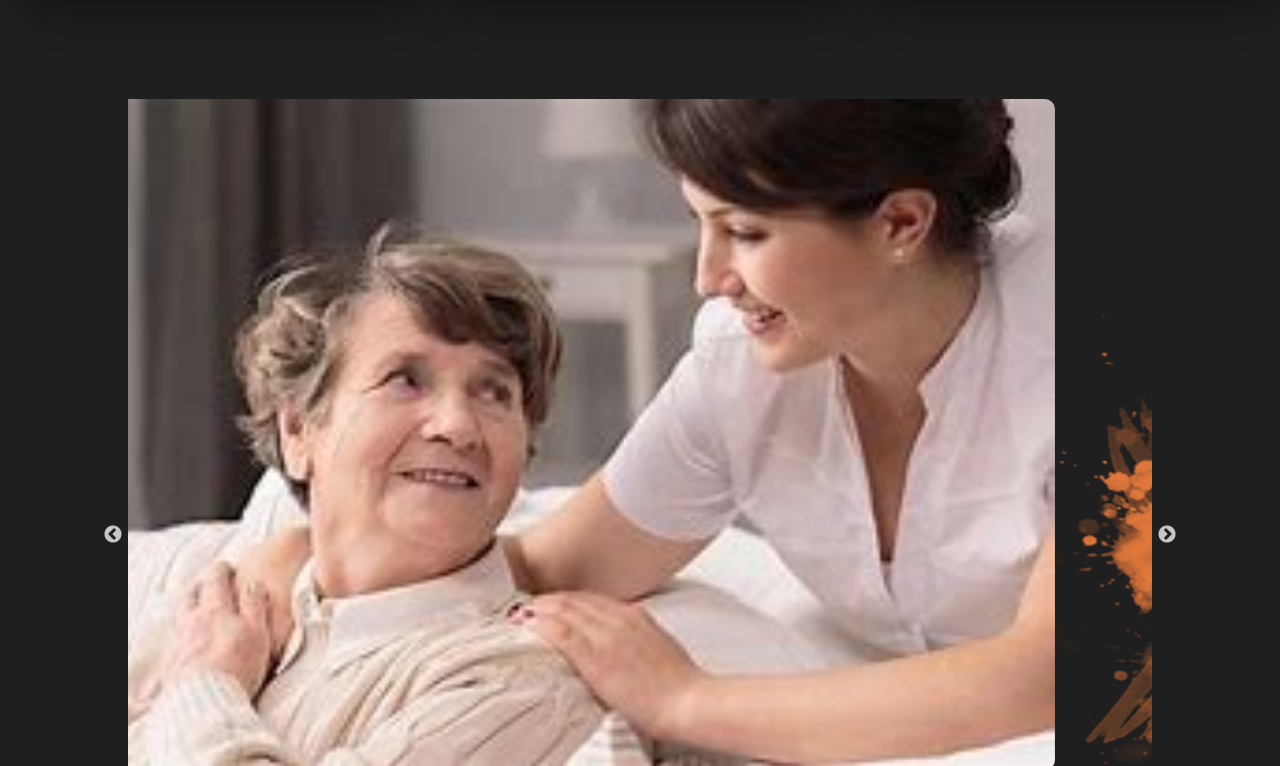
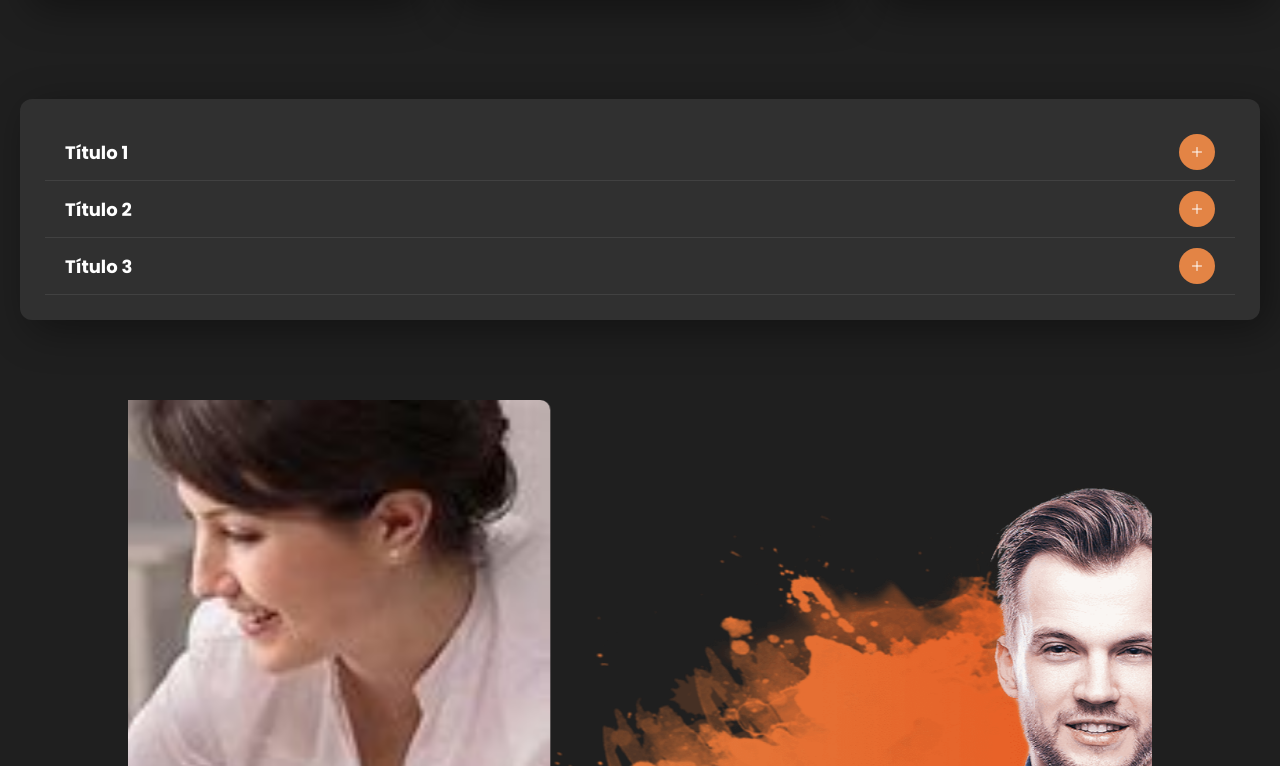
Before and after one commit to RobinsonBeato/Confort-Group, a React (Vite) app in the folder Web/: page / in a window 1280 px wide. Shown: the part 1134-1900 px from the top of the page. Built offline with nearby package versions, Linux system fonts and the light colour scheme; a web font is replaced by a local one.

Commit message:
fixing accordion

```diff
--- /dev/null
+++ b/Web/components/Accordion.jsx
@@ -0,0 +1,42 @@
+import React, { useState } from 'react';
+
+
+const AccordionItem = ({ title, content, isOpen, onClick }) => {
+  return (
+    <div className="accordion-item ">
+      <div className="accordion-title " onClick={onClick}>
+        <h3 className="h2 colored">{title}</h3>
+        <span className="accordion-icon open accordion-content"  >{isOpen ? <ion-icon style={{ color: 'var(--color-primary)'}} name="remove-outline"></ion-icon> : <ion-icon style={{ color: 'var(--color-primary)'}} name="add-outline"></ion-icon> }</span>
+      </div>
+      {isOpen && <div className="accordion-content section-text">{content}
+        <a href='#' className='link-accordion'>Ver más
+           <ion-icon style={{ marginLeft: '10px'}} name="arrow-forward-outline"></ion-icon>
+        </a>
+        </div>}
+    </div>
+  );
+};
+
+const Accordion = ({ items }) => {
+  const [openIndex, setOpenIndex] = useState(null);
+
+  const handleClick = (index) => {
+    setOpenIndex(openIndex === index ? null : index);
+  };
+
+  return (
+    <div className="accordion">
+      {items.map((item, index) => (
+        <AccordionItem
+          key={index}
+          title={item.title}
+          content={item.content}
+          isOpen={openIndex === index}
+          onClick={() => handleClick(index)}
+        />
+      ))}
+    </div>
+  );
+};
+
+export default Accordion;
--- a/Web/index.html
+++ b/Web/index.html
@@ -23,4 +23,5 @@
 <script type="module" src="https://unpkg.com/ionicons@5.5.2/dist/ionicons/ionicons.esm.js"></script>
 <script nomodule src="https://unpkg.com/ionicons@5.5.2/dist/ionicons/ionicons.js"></script>
 
+
 </html>
--- a/Web/src/App.css
+++ b/Web/src/App.css
@@ -21,7 +21,7 @@
    */
 
   --raw-seinna: hsl(24, 74%, 58%);
-  --sizzling-sunrise: hsl(51, 95%, 54%);
+  --sizzling-sunrise: hsl(51, 98%, 49%);
   --scarlet: hsl(13, 96%, 47%);
   --black: hsl(0, 0%, 0%);
   --white: hsl(0, 0%, 100%);
@@ -113,7 +113,99 @@ body.light_theme {
   border-radius: 10px;
 }
 
+/*-----------------------------------*\
+ * #Accordion
+\*-----------------------------------*/
+/* Accordion.css */
+.accordion {
 
+    background: var(--bg-secondary);
+
+    margin-left:20px;
+    margin-right:20px;
+    margin-bottom:80px;
+    padding: 25px;
+    border-radius: var(--radius-12);
+    box-shadow: var(--shadow-1);
+
+    transition: max-height 0.5s ease, padding 0.5s ease;
+  }
+  .accordion-content {
+    max-height: 10;
+    overflow: hidden;
+    transition: max-height 0.6s ease, padding 0.5s ease;
+  }
+
+  .accordion-content.open {
+    max-height: 500px; /* Ajusta según el contenido */
+    padding: 10px;
+  }
+
+  .colored {
+    color: var(--raw-seinna);
+  }
+  .accordion-icon.open {
+    background: var(--raw-seinna);
+    transform: rotate(180deg);
+    display: grid;
+    place-items: center;
+    border-radius: 50%;
+  }
+
+  .accordion .card-icon img {
+    width: 70%;
+    filter: invert(1);
+  }
+
+  .accordion .card-title {
+    width: calc(100% - 95px);
+    color: var(--raw-seinna);
+    text-align: center;
+  }
+
+  .accordion .card-title strong {
+    display: block;
+    color: var(--color-primary);
+    font-size: initial;
+    line-height: 1.3;
+    margin-top: 5px;
+  }
+
+  .accordion > ion-icon { color: var(--color-primary); }
+
+
+.accordion-item {
+  border-bottom: 1px solid  #5c5c5b62;
+}
+.link-accordion {
+  display: flex;
+  align-items: center;
+  justify-content: flex-end;
+  margin-right: 10px;
+  color: #3e12b8;
+
+   ;
+}
+.accordion-title {
+  background-color: var(--bg-secondary);
+  padding: 10px 20px;
+  display: flex;
+  justify-content: space-between;
+  align-items: center;
+  cursor: pointer;
+}
+
+.accordion-title h3 {
+  margin: 0;
+  font-size: 18px;
+  color: var(--color-primary)
+}
+
+.accordion-content {
+  padding: 10px 20px;
+  background-color: var(--bg-secondary);
+  color: var(--color-primary);
+}
 
 
 /*-----------------------------------*\
@@ -396,7 +488,7 @@ body.active { overflow: hidden; }
 
 .nav-toggle-btn {
   position: relative;
-  transform: rotate(-55deg);
+
   transition: var(--transition-1);
   z-index: 2;
 }
@@ -411,7 +503,7 @@ body.active { overflow: hidden; }
   transition: var(--transition-1);
 }
 
-.nav-toggle-btn :is(.one, .three) { width: 10px; }
+.nav-toggle-btn :is(.one, .three) { width: 20px; }
 
 .nav-toggle-btn .one {
   margin-left: auto;
--- a/Web/src/App.jsx
+++ b/Web/src/App.jsx
@@ -10,11 +10,25 @@ import About from '../components/About'
 import WhatsApp from '../components/WhatsApp'
 import Contact from '../components/Contact'
 import ImageCarousel from '../components/ImageCarousel'
-
+import Accordion from '../components/Accordion'
 
 
 function App() {
-  const [count, setCount] = useState(0)
+  // const [count, setCount] = useState(0)
+  const accordionItems = [
+    {
+      title: 'Título 1',
+      content: 'Este es el contenido para el primer ítem del acordeón.'
+    },
+    {
+      title: 'Título 2',
+      content: 'Este es el contenido para el segundo ítem del acordeón.'
+    },
+    {
+      title: 'Título 3',
+      content: 'Este es el contenido para el tercer ítem del acordeón.'
+    }
+  ];
 
   return (
     <>
@@ -22,6 +36,7 @@ function App() {
       <WhatsApp/>
       <MainSection />
       <Stats />
+      <Accordion items={accordionItems}/>
       <ImageCarousel/>
       <About/>
       <Contact/>
```
